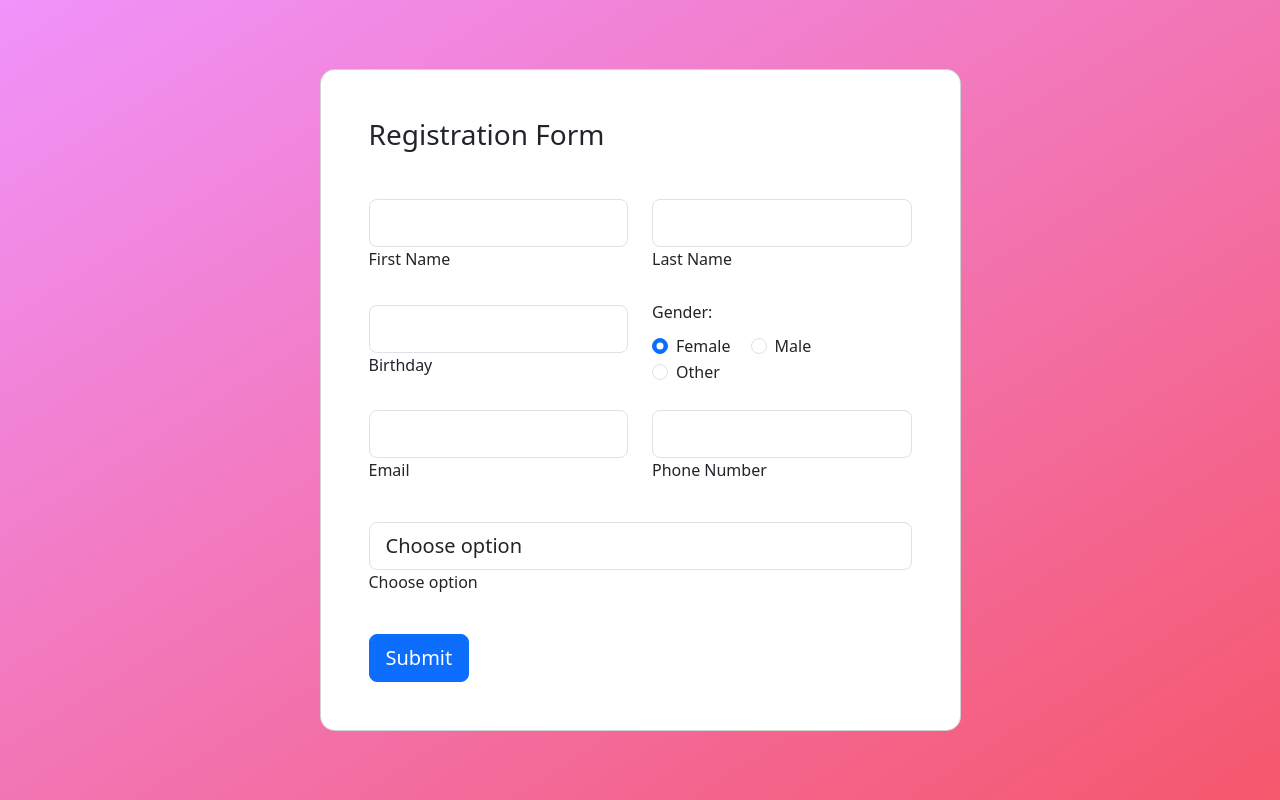
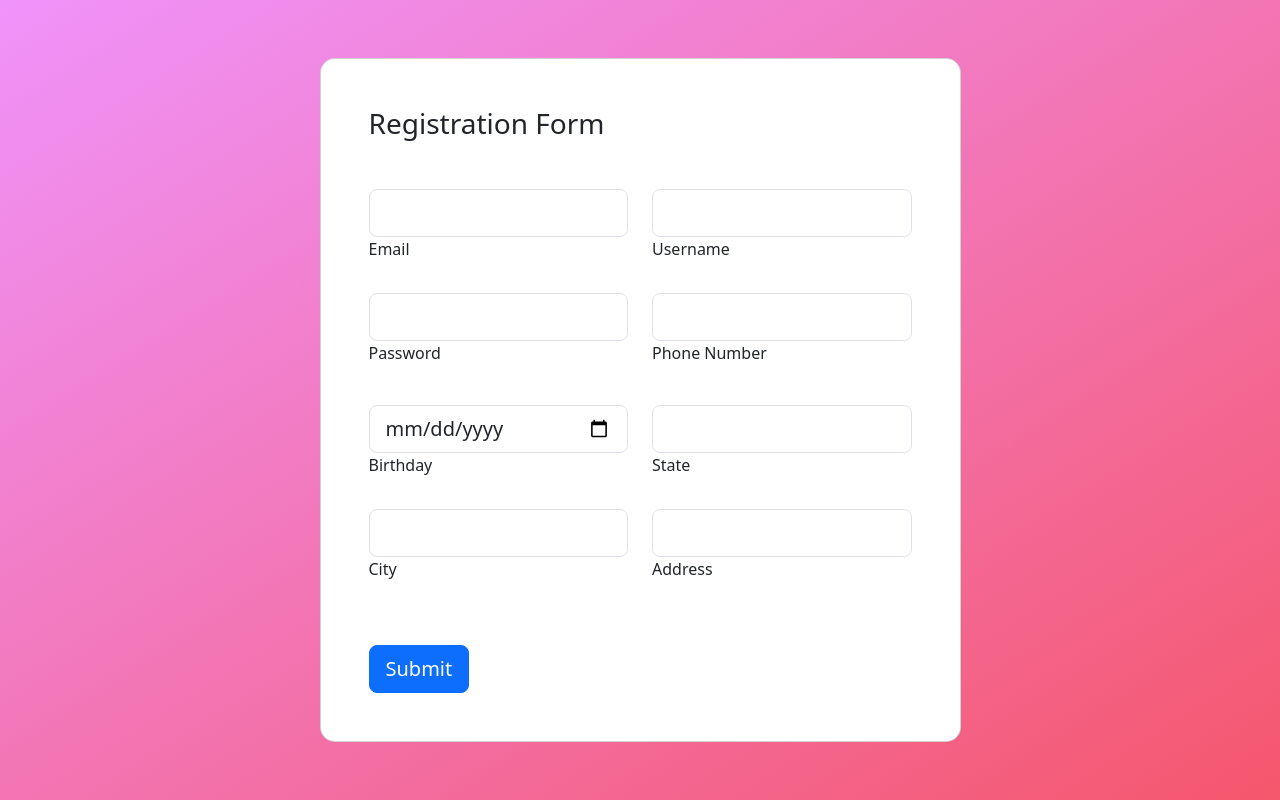
Before and after one commit to hanZ3tton/shipment_remake, a CodeIgniter app: the page made by application/views/component/register.php in a window 1280 px wide. Run offline with CodeIgniter, Linux system fonts and the light colour scheme.

Commit message:
register

```diff
--- a/application/views/component/register.php
+++ b/application/views/component/register.php
@@ -10,8 +10,6 @@
 
     <style>
         .gradient-custom {
-            background: #f093fb;
-            background: -webkit-linear-gradient(to bottom right, rgba(240, 147, 251, 1), rgba(245, 87, 108, 1));
             background: linear-gradient(to bottom right, rgba(240, 147, 251, 1), rgba(245, 87, 108, 1));
         }
 
@@ -29,7 +27,6 @@
 </head>
 
 <body>
-
     <section class="vh-100 gradient-custom">
         <div class="container py-5 h-100">
             <div class="row justify-content-center align-items-center h-100">
@@ -37,85 +34,81 @@
                     <div class="card shadow-2-strong card-registration" style="border-radius: 15px;">
                         <div class="card-body p-4 p-md-5">
                             <h3 class="mb-4 pb-2 pb-md-0 mb-md-5">Registration Form</h3>
+
                             <form>
-
                                 <div class="row">
+                                    <!-- Email -->
                                     <div class="col-md-6 mb-4">
                                         <div class="form-outline">
-                                            <input type="text" id="firstName" class="form-control form-control-lg" />
-                                            <label class="form-label" for="firstName">First Name</label>
+                                            <input type="email" id="email" class="form-control form-control-lg" />
+                                            <label class="form-label" for="email">Email</label>
                                         </div>
                                     </div>
 
+                                    <!-- Username -->
                                     <div class="col-md-6 mb-4">
                                         <div class="form-outline">
-                                            <input type="text" id="lastName" class="form-control form-control-lg" />
-                                            <label class="form-label" for="lastName">Last Name</label>
-                                        </div>
-                                    </div>
-                                </div>
-
-                                <div class="row">
-                                    <div class="col-md-6 mb-4 d-flex align-items-center">
-                                        <div class="form-outline w-100">
-                                            <input type="text" class="form-control form-control-lg" id="birthdayDate" />
-                                            <label for="birthdayDate" class="form-label">Birthday</label>
+                                            <input type="text" id="username" class="form-control form-control-lg" />
+                                            <label class="form-label" for="username">Username</label>
                                         </div>
                                     </div>
 
+                                    <!-- Password -->
                                     <div class="col-md-6 mb-4">
-                                        <h6 class="mb-2 pb-1">Gender: </h6>
-
-                                        <div class="form-check form-check-inline">
-                                            <input class="form-check-input" type="radio" name="inlineRadioOptions" id="femaleGender" value="female" checked />
-                                            <label class="form-check-label" for="femaleGender">Female</label>
-                                        </div>
-
-                                        <div class="form-check form-check-inline">
-                                            <input class="form-check-input" type="radio" name="inlineRadioOptions" id="maleGender" value="male" />
-                                            <label class="form-check-label" for="maleGender">Male</label>
-                                        </div>
-
-                                        <div class="form-check form-check-inline">
-                                            <input class="form-check-input" type="radio" name="inlineRadioOptions" id="otherGender" value="other" />
-                                            <label class="form-check-label" for="otherGender">Other</label>
-                                        </div>
-                                    </div>
-                                </div>
-
-                                <div class="row">
-                                    <div class="col-md-6 mb-4 pb-2">
                                         <div class="form-outline">
-                                            <input type="email" id="emailAddress" class="form-control form-control-lg" />
-                                            <label class="form-label" for="emailAddress">Email</label>
+                                            <input type="password" id="password" class="form-control form-control-lg" />
+                                            <label class="form-label" for="password">Password</label>
                                         </div>
                                     </div>
 
+                                    <!-- Phone Number -->
                                     <div class="col-md-6 mb-4 pb-2">
                                         <div class="form-outline">
                                             <input type="tel" id="phoneNumber" class="form-control form-control-lg" />
                                             <label class="form-label" for="phoneNumber">Phone Number</label>
                                         </div>
                                     </div>
+
+                                    <!-- Birthday -->
+                                    <div class="col-md-6 mb-4 d-flex align-items-center">
+                                        <div class="form-outline w-100">
+                                            <input type="date" id="birthdayDate" class="form-control form-control-lg" />
+                                            <label class="form-label" for="birthdayDate">Birthday</label>
+                                        </div>
+                                    </div>
+
+                                    <!-- Country -->
+                                    <div class="col-md-6 mb-4 d-flex align-items-center">
+                                        <div class="form-outline w-100">
+                                            <input type="text" id="state" class="form-control form-control-lg" />
+                                            <label class="form-label" for="state">State</label>
+                                        </div>
+                                    </div>
+
+                                    <!-- Country -->
+                                    <div class="col-md-6 mb-4 d-flex align-items-center">
+                                        <div class="form-outline w-100">
+                                            <input type="text" id="city" class="form-control form-control-lg" />
+                                            <label class="form-label" for="city">City</label>
+                                        </div>
+                                    </div>
+
+                                    <!-- Country -->
+                                    <div class="col-md-6 mb-4 d-flex align-items-center">
+                                        <div class="form-outline w-100">
+                                            <input type="text" id="address" class="form-control form-control-lg" />
+                                            <label class="form-label" for="address">Address</label>
+                                        </div>
+                                    </div>
+
                                 </div>
 
-                                <div class="row">
-                                    <div class="col-12">
-                                        <select class="form-control form-control-lg">
-                                            <option value="1" disabled selected>Choose option</option>
-                                            <option value="2">Subject 1</option>
-                                            <option value="3">Subject 2</option>
-                                            <option value="4">Subject 3</option>
-                                        </select>
-                                        <label class="form-label select-label">Choose option</label>
-                                    </div>
-                                </div>
-
+                                <!-- Submit Button -->
                                 <div class="mt-4 pt-2">
                                     <input class="btn btn-primary btn-lg" type="submit" value="Submit" />
                                 </div>
+                            </form>
 
-                            </form>
                         </div>
                     </div>
                 </div>
@@ -125,7 +118,6 @@
 
     <!-- Bootstrap JS -->
     <script src="https://cdn.jsdelivr.net/npm/bootstrap@5.3.0/dist/js/bootstrap.bundle.min.js"></script>
-
 </body>
 
 </html>
```
